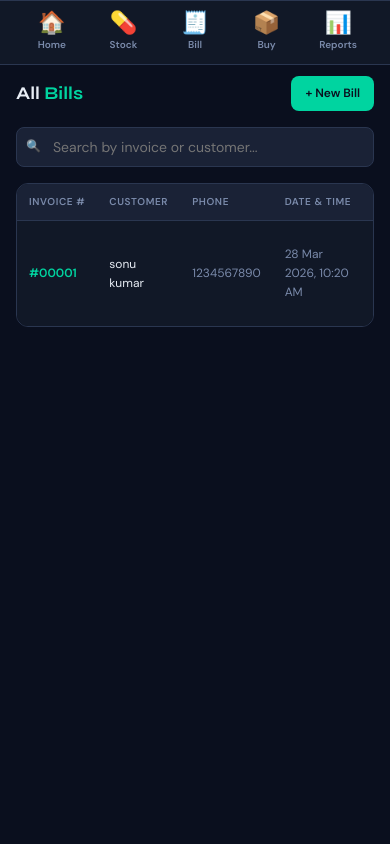
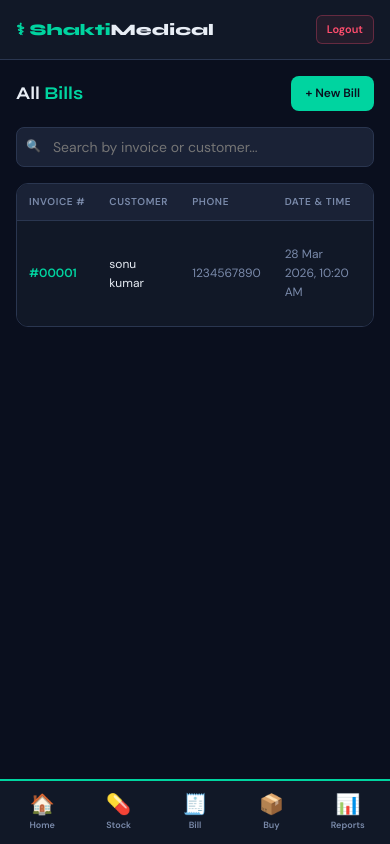
Before and after one commit to TheRishavKumar/shakti-medical, a Flask app: page /bills in a window 390 px wide. Run offline with Flask 3, Linux system fonts and the light colour scheme; a user stored in the database is signed in.

Commit message:
force bottom nav mobile

```diff
--- a/app/templates/layout.html
+++ b/app/templates/layout.html
@@ -5,77 +5,71 @@
   <meta name="viewport" content="width=device-width, initial-scale=1.0, maximum-scale=1.0, user-scalable=no">
   <meta name="mobile-web-app-capable" content="yes">
   <meta name="apple-mobile-web-app-capable" content="yes">
-  <meta name="apple-mobile-web-app-status-bar-style" content="black-translucent">
   <meta name="theme-color" content="#00d4a0">
   <title>Om Shakti Medical</title>
   <link rel="stylesheet" href="{{ url_for('static', filename='css/style.css') }}">
 
   <style>
-    /* ── MOBILE: show bottom nav, hide top links ── */
-    @media (max-width: 767px) {
-      .nav-links       { display: none !important; }
-      .nav-logout-btn  { display: inline-block !important; }
-      .bottom-nav      { display: flex !important; }
-      body             { padding-bottom: 70px !important; }
+    /* BOTTOM NAV — always defined here */
+    #bottomNav {
+      position: fixed !important;
+      bottom: 0 !important;
+      left: 0 !important;
+      right: 0 !important;
+      width: 100% !important;
+      height: 65px !important;
+      background: #111827 !important;
+      border-top: 2px solid #00d4a0 !important;
+      display: flex !important;
+      justify-content: space-around !important;
+      align-items: center !important;
+      z-index: 99999 !important;
+      padding: 0 4px !important;
     }
 
-    /* ── DESKTOP: hide bottom nav, show top links ── */
-    @media (min-width: 768px) {
-      .nav-logout-btn  { display: none !important; }
-      .bottom-nav      { display: none !important; }
-      body             { padding-bottom: 0 !important; }
+    #bottomNav a {
+      display: flex !important;
+      flex-direction: column !important;
+      align-items: center !important;
+      justify-content: center !important;
+      gap: 2px !important;
+      text-decoration: none !important;
+      color: #7a8aaa !important;
+      font-size: 9px !important;
+      font-weight: 600 !important;
+      padding: 4px 2px !important;
+      border-radius: 8px !important;
+      min-width: 50px !important;
+      text-align: center !important;
+      font-family: 'DM Sans', Arial, sans-serif !important;
     }
 
-    /* ── BOTTOM NAV BASE STYLES ── */
-    .bottom-nav {
-      position: fixed;
-      bottom: 0;
-      left: 0;
-      right: 0;
-      background: #111827;
-      border-top: 1px solid #2a3650;
-      display: none;
-      justify-content: space-around;
-      align-items: center;
-      height: 65px;
-      z-index: 9999;
-      padding-bottom: env(safe-area-inset-bottom);
+    #bottomNav a .ni {
+      font-size: 20px !important;
+      display: block !important;
+      line-height: 1.2 !important;
     }
 
-    .bottom-nav a {
-      display: flex;
-      flex-direction: column;
-      align-items: center;
-      justify-content: center;
-      gap: 3px;
-      text-decoration: none;
-      color: #7a8aaa;
-      font-size: 10px;
-      font-weight: 600;
-      padding: 6px 4px;
-      border-radius: 8px;
-      min-width: 52px;
-      text-align: center;
-      transition: all 0.2s;
+    #bottomNav a.active {
+      color: #00d4a0 !important;
+      background: rgba(0,212,160,0.12) !important;
     }
 
-    .bottom-nav a .nav-icon {
-      font-size: 22px;
-      line-height: 1;
-      display: block;
+    /* Show on mobile, hide on desktop */
+    @media (min-width: 768px) {
+      #bottomNav { display: none !important; }
+      #mobileLogout { display: none !important; }
+      body { padding-bottom: 0 !important; }
     }
 
-    .bottom-nav a.active {
-      color: #00d4a0;
-      background: rgba(0, 212, 160, 0.12);
+    @media (max-width: 767px) {
+      .nav-links { display: none !important; }
+      .nav-logout { display: none !important; }
+      body { padding-bottom: 70px !important; }
+      #mobileLogout { display: inline-block !important; }
     }
 
-    .bottom-nav a:hover {
-      color: #00d4a0;
-    }
-
-    /* ── MOBILE LOGOUT BUTTON ── */
-    .nav-logout-btn {
+    #mobileLogout {
       display: none;
       color: #ff4d6d;
       text-decoration: none;
@@ -94,87 +88,62 @@
 
 {% block navbar %}
 
-<!-- ═══ TOP NAV ═══ -->
+<!-- TOP NAV -->
 <nav>
   <a href="{{ url_for('main.dashboard') }}" class="nav-brand">⚕ Shakti<span>Medical</span></a>
 
-  <!-- Desktop links -->
   <div class="nav-links">
-    <a href="{{ url_for('main.dashboard') }}"
-       {% if request.endpoint == 'main.dashboard' %}class="active"{% endif %}>Dashboard</a>
-
-    <a href="{{ url_for('main.medicines') }}"
-       {% if request.endpoint in ['main.medicines','main.add_medicine','main.edit_medicine'] %}class="active"{% endif %}>Inventory</a>
-
-    <a href="{{ url_for('main.billing') }}"
-       {% if request.endpoint == 'main.billing' %}class="active"{% endif %}>Billing</a>
-
-    <a href="{{ url_for('main.all_bills') }}"
-       {% if request.endpoint in ['main.all_bills','main.view_bill'] %}class="active"{% endif %}>Bills</a>
-
-    <a href="{{ url_for('main.purchases') }}"
-       {% if request.endpoint == 'main.purchases' %}class="active"{% endif %}>Purchases</a>
-
-    <a href="{{ url_for('main.reports') }}"
-       {% if request.endpoint == 'main.reports' %}class="active"{% endif %}>Reports</a>
-
+    <a href="{{ url_for('main.dashboard') }}"  {% if request.endpoint == 'main.dashboard'  %}class="active"{% endif %}>Dashboard</a>
+    <a href="{{ url_for('main.medicines') }}"  {% if request.endpoint in ['main.medicines','main.add_medicine','main.edit_medicine'] %}class="active"{% endif %}>Inventory</a>
+    <a href="{{ url_for('main.billing') }}"    {% if request.endpoint == 'main.billing'    %}class="active"{% endif %}>Billing</a>
+    <a href="{{ url_for('main.all_bills') }}"  {% if request.endpoint in ['main.all_bills','main.view_bill'] %}class="active"{% endif %}>Bills</a>
+    <a href="{{ url_for('main.purchases') }}"  {% if request.endpoint == 'main.purchases'  %}class="active"{% endif %}>Purchases</a>
+    <a href="{{ url_for('main.reports') }}"    {% if request.endpoint == 'main.reports'    %}class="active"{% endif %}>Reports</a>
     <a href="{{ url_for('main.logout') }}" class="nav-logout">Logout</a>
   </div>
 
-  <!-- Mobile logout -->
-  <a href="{{ url_for('main.logout') }}" class="nav-logout-btn">Logout</a>
+  <a href="{{ url_for('main.logout') }}" id="mobileLogout">Logout</a>
 </nav>
 
-<!-- ═══ BOTTOM NAV (Mobile only) ═══ -->
-<nav class="bottom-nav">
+<!-- BOTTOM NAV -->
+<div id="bottomNav">
 
   <a href="{{ url_for('main.dashboard') }}"
      {% if request.endpoint == 'main.dashboard' %}class="active"{% endif %}>
-    <span class="nav-icon">🏠</span>
-    Home
+    <span class="ni">🏠</span>Home
   </a>
 
   <a href="{{ url_for('main.medicines') }}"
      {% if request.endpoint in ['main.medicines','main.add_medicine','main.edit_medicine'] %}class="active"{% endif %}>
-    <span class="nav-icon">💊</span>
-    Stock
+    <span class="ni">💊</span>Stock
   </a>
 
   <a href="{{ url_for('main.billing') }}"
      {% if request.endpoint == 'main.billing' %}class="active"{% endif %}>
-    <span class="nav-icon">🧾</span>
-    Bill
+    <span class="ni">🧾</span>Bill
   </a>
 
   <a href="{{ url_for('main.purchases') }}"
      {% if request.endpoint == 'main.purchases' %}class="active"{% endif %}>
-    <span class="nav-icon">📦</span>
-    Buy
+    <span class="ni">📦</span>Buy
   </a>
 
   <a href="{{ url_for('main.reports') }}"
      {% if request.endpoint == 'main.reports' %}class="active"{% endif %}>
-    <span class="nav-icon">📊</span>
-    Reports
+    <span class="ni">📊</span>Reports
   </a>
 
-</nav>
+</div>
 
 {% endblock %}
 
-<!-- ═══ MAIN CONTENT ═══ -->
 <div class="content">
-
   {% with messages = get_flashed_messages(with_categories=true) %}
     {% if messages %}
       <div class="flash-messages">
         {% for category, message in messages %}
           <div class="flash {{ category }}">
-            {% if category == 'success' %}✅
-            {% elif category == 'danger' %}❌
-            {% elif category == 'warning' %}⚠️
-            {% else %}ℹ️
-            {% endif %}
+            {% if category == 'success' %}✅{% elif category == 'danger' %}❌{% elif category == 'warning' %}⚠️{% else %}ℹ️{% endif %}
             {{ message }}
           </div>
         {% endfor %}
@@ -183,7 +152,6 @@
   {% endwith %}
 
   {% block content %}{% endblock %}
-
 </div>
 
 </body>
```
